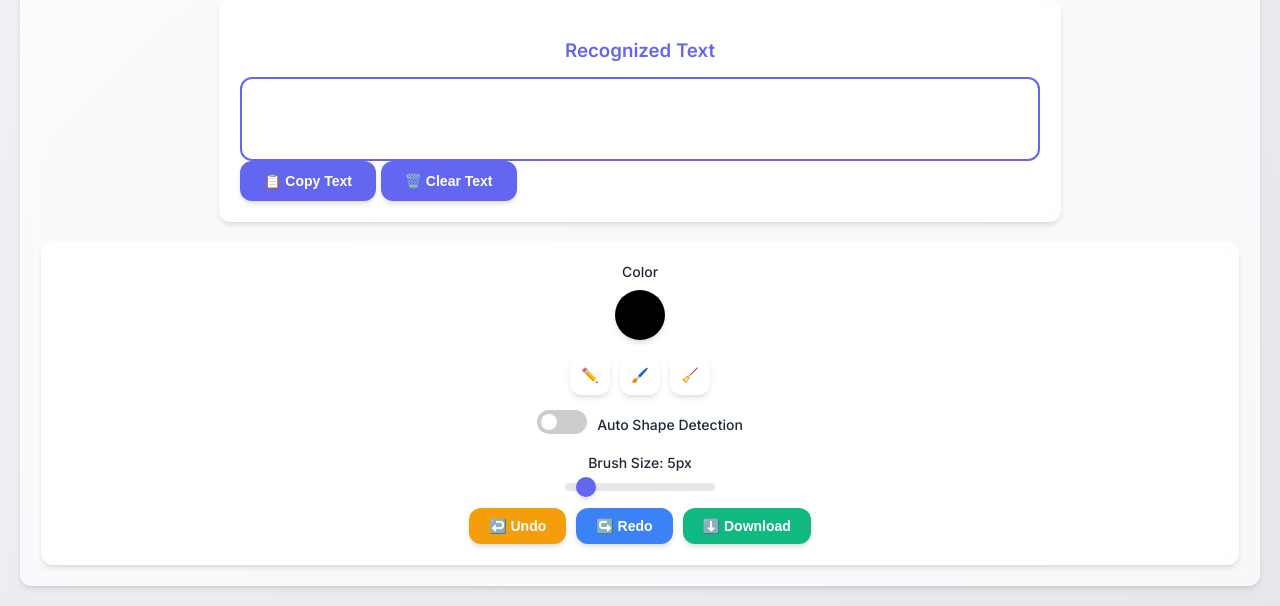
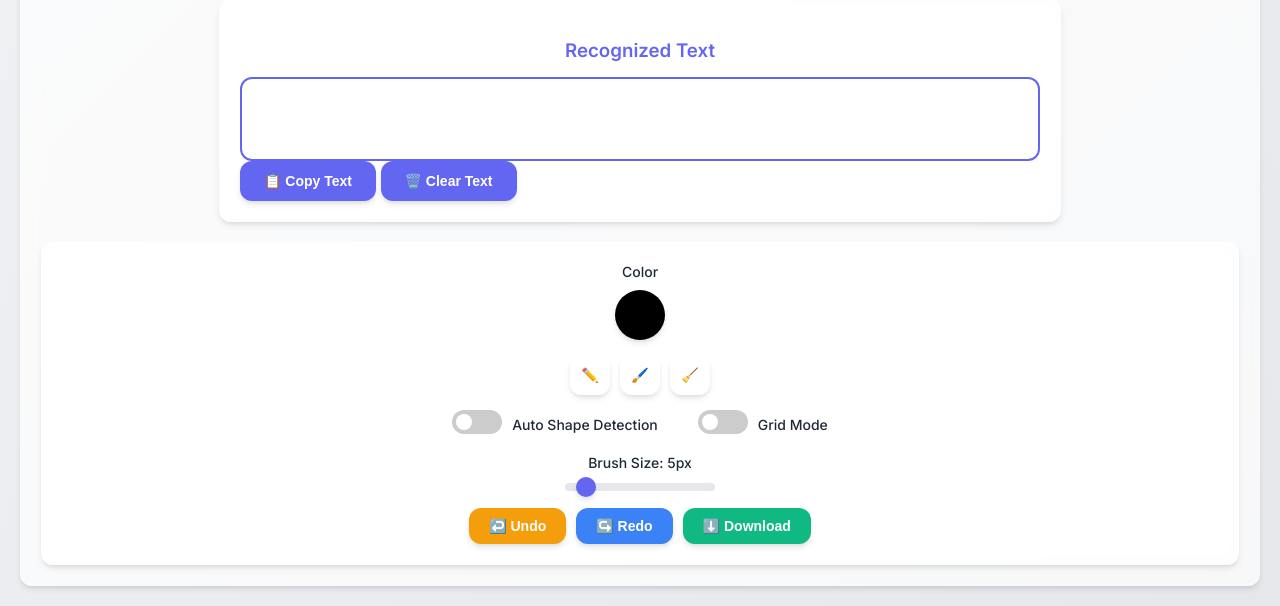
Before and after one commit to aaagrud/air_draw, a Flask app: page / in a window 1280 px wide. Shown: the part 736-1342 px from the top of the page. Run offline with Flask 3, Linux system fonts and the light colour scheme; parts of the project's set-up code (start-up, migrations or seed data) failed here and were passed over; some libraries are stand-ins or nearby versions.

Commit message:
grid added

```diff
--- a/static/styles.css
+++ b/static/styles.css
@@ -134,8 +134,9 @@ canvas:hover {
     display: flex;
     justify-content: center;
     align-items: center;
-    gap: 15px;
+    gap: 20px;
     width: 100%;
+    flex-wrap: wrap;
 }
 
 .color-picker-container {
@@ -396,10 +397,12 @@ label {
     background: var(--glass-bg);
 }
 
-.shape-detection-container {
+.shape-detection-container,
+.grid-mode-container {
     display: flex;
     align-items: center;
     gap: 10px;
+    margin: 0 10px;
 }
 
 .switch {
--- a/templates/index.html
+++ b/templates/index.html
@@ -107,6 +107,14 @@
                     </label>
                     <span class="switch-label">Auto Shape Detection</span>
                 </div>
+                <div class="grid-mode-container">
+                    <label class="switch tooltip">
+                        <input type="checkbox" id="gridModeToggle">
+                        <span class="slider round"></span>
+                        <span class="tooltiptext">Grid Mode</span>
+                    </label>
+                    <span class="switch-label">Grid Mode</span>
+                </div>
             </div>
 
             <div class="toolbar-row">
@@ -162,7 +170,10 @@
         const eraserTool = document.getElementById("eraserTool");
         const colorPickerCircle = document.getElementById("colorPickerCircle");
         const shapeDetectionToggle = document.getElementById("shapeDetectionToggle");
+        const gridModeToggle = document.getElementById("gridModeToggle");
         let lastSavedState = null;
+        let isGridModeEnabled = false;
+        const gridSize = 20; // Size of grid cells in pixels
 
     let lastX = null, lastY = null;
     let drawing = false;
@@ -284,6 +295,17 @@
             isShapeDetectionEnabled = shapeDetectionToggle.checked;
         });
 
+        // Grid mode toggle functionality
+        gridModeToggle.addEventListener("change", () => {
+            isGridModeEnabled = gridModeToggle.checked;
+            if (isGridModeEnabled) {
+                drawGrid();
+            } else {
+                // Redraw canvas without grid
+                restoreState();
+            }
+        });
+
         // Mouse drawing functionality
         canvas.addEventListener("mousedown", (e) => {
             if (currentMode === "mouse") {
@@ -345,10 +367,27 @@
         function saveState() {
             // Remove any states after current index
             history = history.slice(0, historyIndex + 1);
+
+            // If grid is enabled, temporarily disable it before saving
+            if (isGridModeEnabled) {
+                const currentState = canvas.toDataURL();
+                const img = new Image();
+                img.onload = () => {
+                    ctx.clearRect(0, 0, canvas.width, canvas.height);
+                    ctx.drawImage(img, 0, 0);
+                    history.push(canvas.toDataURL());
+                    historyIndex++;
+                    updateUndoRedoButtons();
+                    // Redraw grid
+                    drawGrid();
+                };
+                img.src = currentState;
+            } else {
                 // Add new state
                 history.push(canvas.toDataURL());
                 historyIndex++;
                 updateUndoRedoButtons();
+            }
         }
 
         function updateUndoRedoButtons() {
@@ -360,11 +399,10 @@
             if (historyIndex >= 0 && historyIndex < history.length) {
                 const img = new Image();
                 img.onload = () => {
-                    // Clear only the area that needs to be updated
-                    const lastState = history[historyIndex];
-                    if (lastState) {
                     ctx.clearRect(0, 0, canvas.width, canvas.height);
                     ctx.drawImage(img, 0, 0);
+                    if (isGridModeEnabled) {
+                        drawGrid();
                     }
                 };
                 img.src = history[historyIndex];
@@ -640,6 +678,12 @@
                     }
 
                     ctx.stroke();
+
+                    // Redraw grid if enabled
+                    if (isGridModeEnabled) {
+                        drawGrid();
+                    }
+
                     saveState();
                 };
                 img.src = lastSavedState;
@@ -970,6 +1014,59 @@
             ctx.moveTo(start.x, start.y);
             ctx.lineTo(end.x, end.y);
         }
+
+        let gridCanvas = document.createElement('canvas');
+        gridCanvas.width = canvas.width;
+        gridCanvas.height = canvas.height;
+        const gridCtx = gridCanvas.getContext('2d');
+        let isGridDrawn = false;
+
+        function drawGrid() {
+            if (!isGridDrawn) {
+                // Clear grid canvas
+                gridCtx.clearRect(0, 0, gridCanvas.width, gridCanvas.height);
+
+                // Draw grid on separate canvas
+                gridCtx.beginPath();
+                gridCtx.strokeStyle = 'rgba(0, 0, 0, 0.1)';
+                gridCtx.lineWidth = 1;
+
+                // Draw vertical lines
+                for (let x = 0; x <= gridCanvas.width; x += gridSize) {
+                    gridCtx.moveTo(x, 0);
+                    gridCtx.lineTo(x, gridCanvas.height);
+                }
+
+                // Draw horizontal lines
+                for (let y = 0; y <= gridCanvas.height; y += gridSize) {
+                    gridCtx.moveTo(0, y);
+                    gridCtx.lineTo(gridCanvas.width, y);
+                }
+
+                gridCtx.stroke();
+                isGridDrawn = true;
+            }
+
+            // Draw grid canvas on main canvas
+            ctx.drawImage(gridCanvas, 0, 0);
+        }
+
+        // Update canvas size handling
+        function updateCanvasSize() {
+            // Update grid canvas size
+            gridCanvas.width = canvas.width;
+            gridCanvas.height = canvas.height;
+            isGridDrawn = false; // Reset grid drawn state
+
+            // Redraw grid if enabled
+            if (isGridModeEnabled) {
+                drawGrid();
+            }
+        }
+
+        // Add resize observer for canvas
+        const resizeObserver = new ResizeObserver(updateCanvasSize);
+        resizeObserver.observe(canvas);
 </script>
 </body>
 </html>
```
Lines whose indentation alone changed are shown as unchanged.
